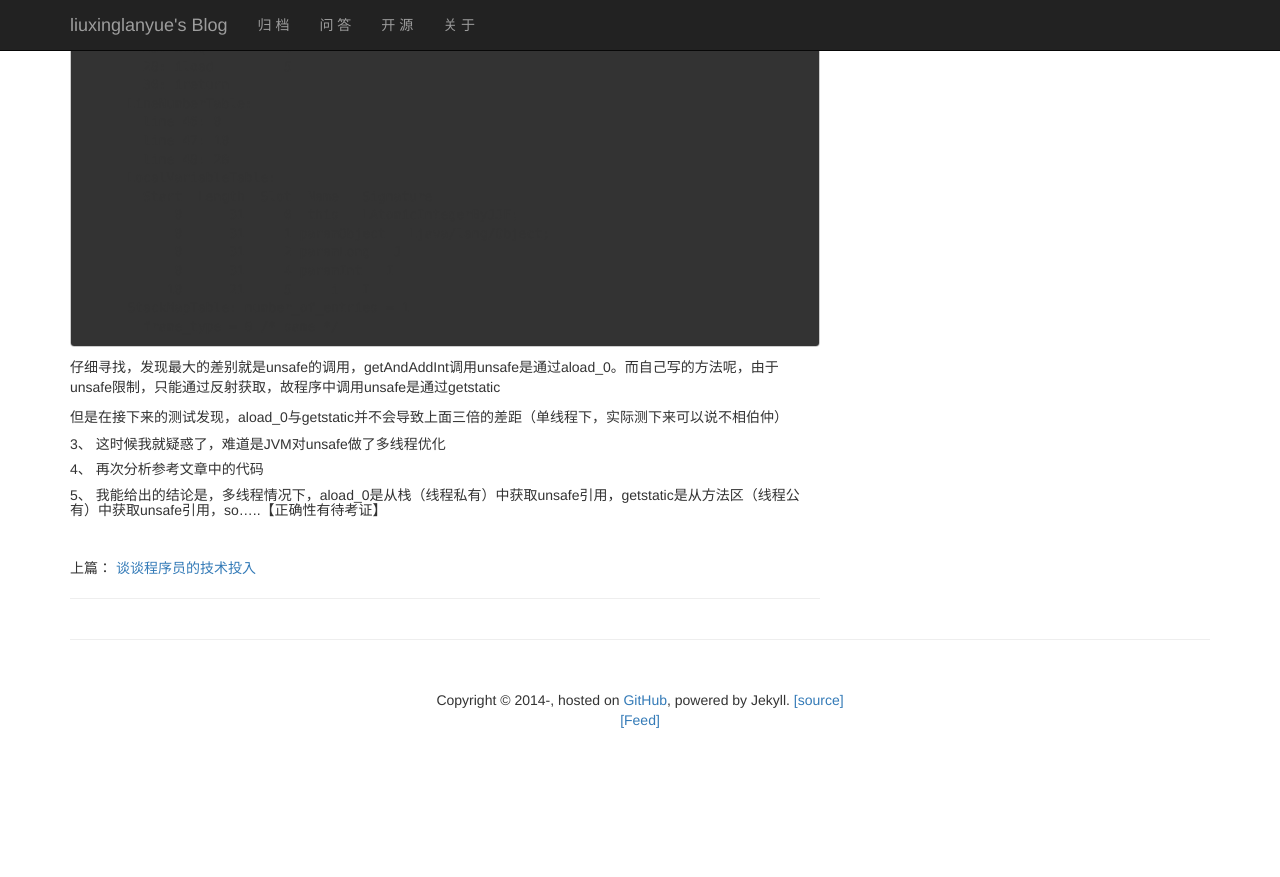
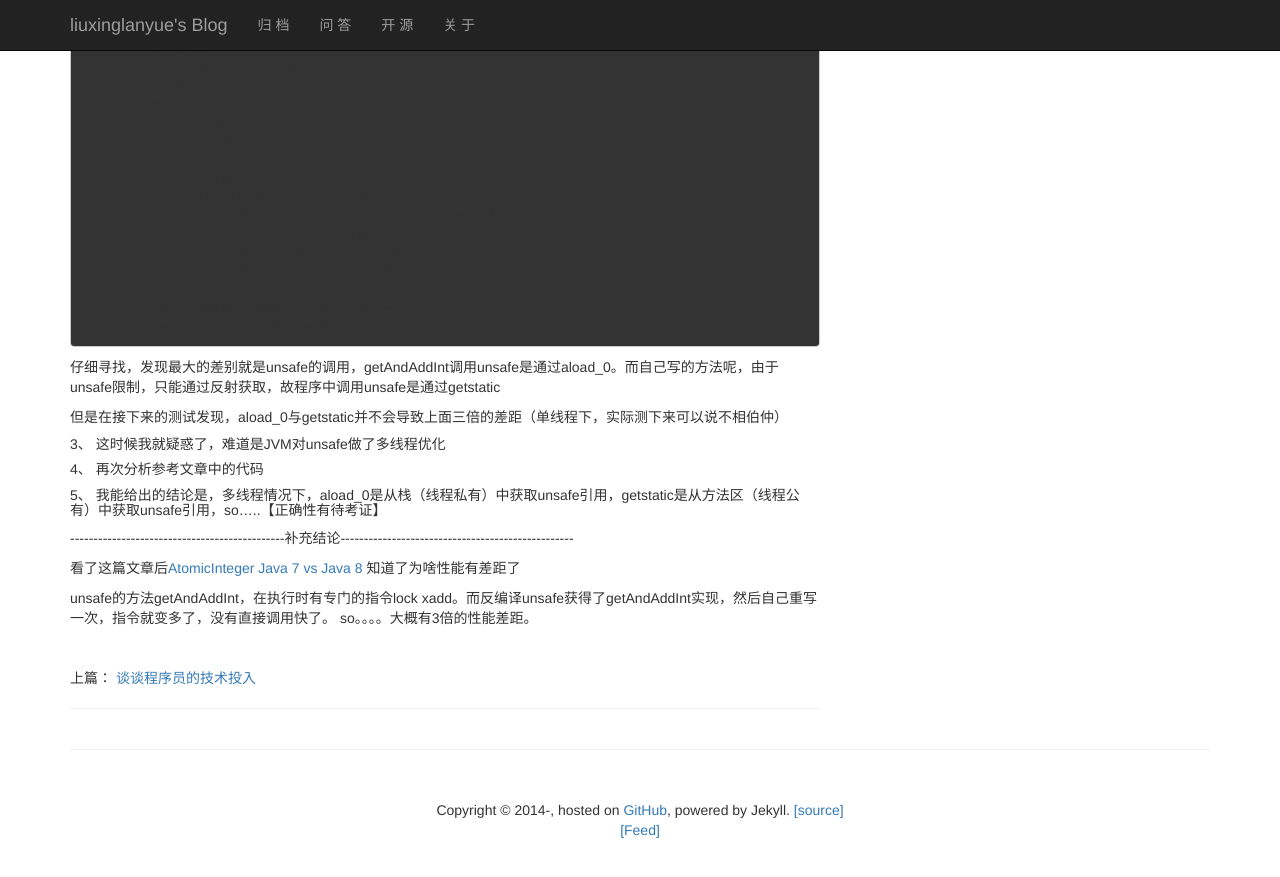
Before and after one commit to liuxinglanyue/blog, a Jekyll site: the page built from _posts/2015-05-10-unsafe_getAndAddInt.markdown, in a window 1280 px wide and 900 px high, scrolled down 2159 px. Shown: the top 877 px of the window. Built offline with Jekyll 4.4.1, drawn with Linux system fonts in a browser that asks for light colours; nearby versions of some CDN libraries; Markdown is read by kramdown in place of the engine named in the settings; comment, search, counter and statistics services are not loaded; before the commit the page ends 2949 px from its top, so only the background shows below that.

Commit message:
补充结论

```diff
--- a/_posts/2015-05-10-unsafe_getAndAddInt.markdown
+++ b/_posts/2015-05-10-unsafe_getAndAddInt.markdown
@@ -148,3 +148,9 @@ public final int getAndAddInt(java.lang.Object, long, int);
 #####4、 再次分析参考文章中的代码
 
 #####5、 我能给出的结论是，多线程情况下，aload_0是从栈（线程私有）中获取unsafe引用，getstatic是从方法区（线程公有）中获取unsafe引用，so.....【正确性有待考证】
+
+\-\-\-\-\-\-\-\-\-\-\-\-\-\-\-\-\-\-\-\-\-\-\-\-\-\-\-\-\-\-\-\-\-\-\-\-\-\-\-\-\-\-\-\-\-\-补充结论\-\-\-\-\-\-\-\-\-\-\-\-\-\-\-\-\-\-\-\-\-\-\-\-\-\-\-\-\-\-\-\-\-\-\-\-\-\-\-\-\-\-\-\-\-\-\-\-\-\-
+
+看了这篇文章后[AtomicInteger Java 7 vs Java 8](http://ashkrit.blogspot.com/2014/02/atomicinteger-java-7-vs-java-8.html) 知道了为啥性能有差距了
+
+unsafe的方法getAndAddInt，在执行时有专门的指令lock xadd。而反编译unsafe获得了getAndAddInt实现，然后自己重写一次，指令就变多了，没有直接调用快了。 so。。。。大概有3倍的性能差距。
```
